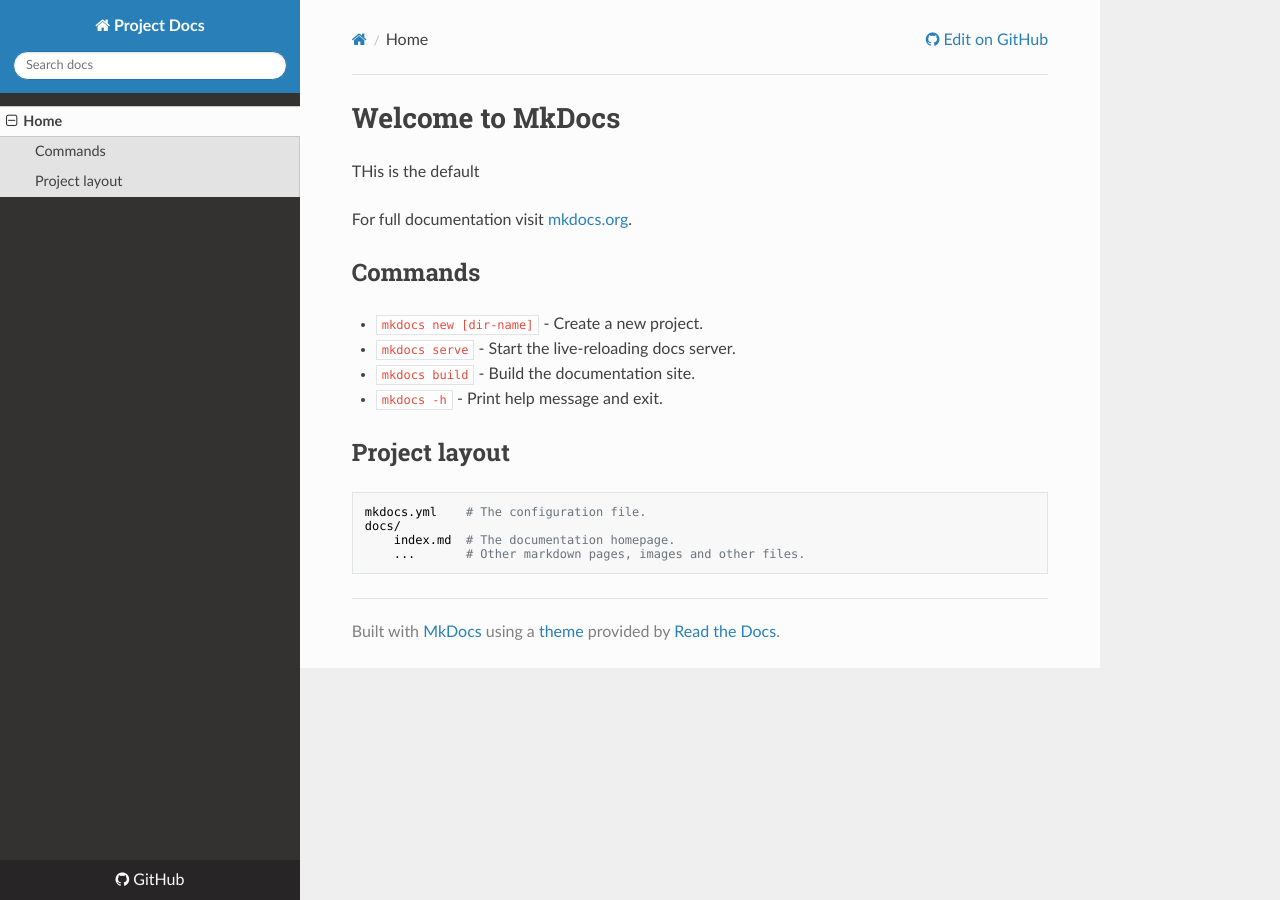
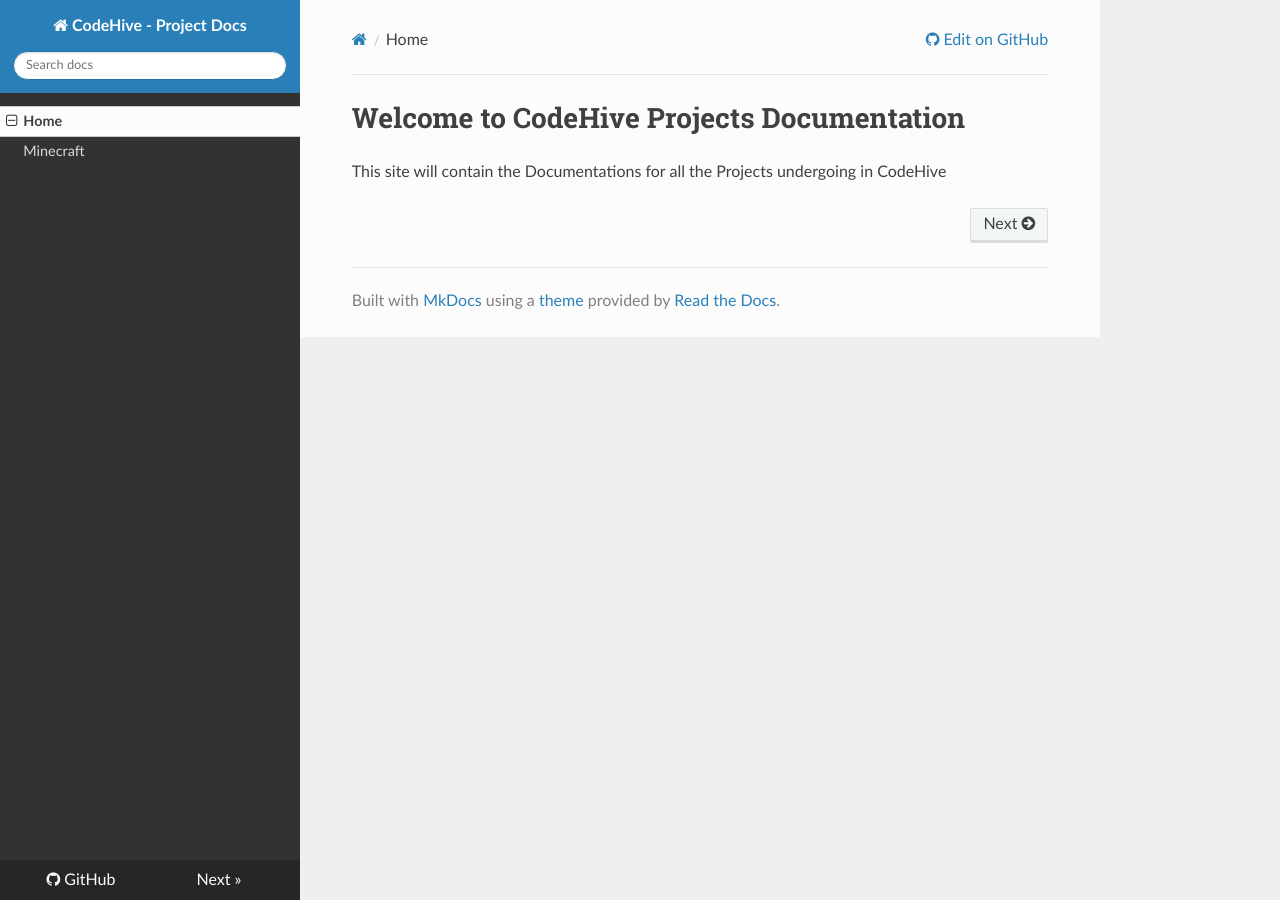
Before and after one commit to CodeHive-QA/project-docs, an MkDocs documentation site: the page built from docs/index.md, in a window 1280 px wide. Built offline with MkDocs 1.6.1, drawn with Linux system fonts in a browser that asks for light colours; nearby versions of some CDN libraries.

Commit message:
first docs update -- mc project

```diff
--- a/docs/index.md
+++ b/docs/index.md
@@ -1,19 +1,3 @@
-# Welcome to MkDocs
+# Welcome to CodeHive Projects Documentation
 
-THis is the default
-
-For full documentation visit [mkdocs.org](https://www.mkdocs.org).
-
-## Commands
-
-* `mkdocs new [dir-name]` - Create a new project.
-* `mkdocs serve` - Start the live-reloading docs server.
-* `mkdocs build` - Build the documentation site.
-* `mkdocs -h` - Print help message and exit.
-
-## Project layout
-
-    mkdocs.yml    # The configuration file.
-    docs/
-        index.md  # The documentation homepage.
-        ...       # Other markdown pages, images and other files.
+This site will contain the Documentations for all the Projects undergoing in CodeHive
--- a/mkdocs.yml
+++ b/mkdocs.yml
@@ -1,29 +1,12 @@
-site_name: "Project Docs"
+site_name: "CodeHive - Project Docs"
 site_url: https://CodeHive-QA.github.com/project-docs
-site_description: "Documentation for our team project"
+site_description: "Documentation for our team projects"
 theme:
   name: readthedocs
-  palette:
-    - media: "(prefers-color-scheme: light)"
-      scheme: default
-      primary: indigo
-      toggle:
-        icon: material/brightness-7
-        name: Switch to dark mode
-    - media: "(prefers-color-scheme: dark)"
-      scheme: slate
-      primary: indigo
-      toggle:
-        icon: material/brightness-4
-        name: Switch to light mode
-  features:
-    - navigation.tabs
-    - search.suggest
-    - content.code.copy
 
-# This adds the "Edit" button you wanted!
 repo_url: https://github.com/CodeHive-QA/project-docs/
 edit_uri: edit/main/docs/
 
 nav:
   - Home: index.md
+  - Minecraft: minecraft.md
```
Also changed, not shown: docs/minecraft.md (added, +79 -0 lines).
